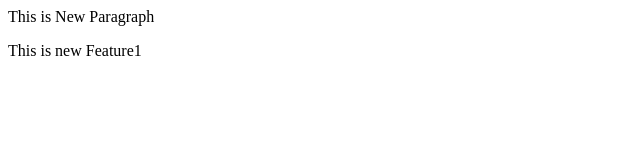
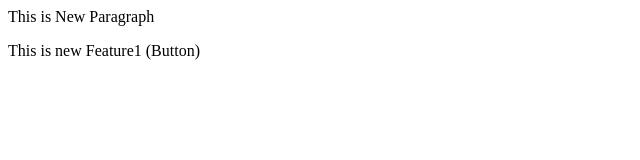
Before and after one commit to Aashutosh029/Localrepo, a plain HTML site: page index.html in a window 1280 px wide. Shown: the full height of the page, 0-640 px from the left. Drawn offline with Linux system fonts and the light colour scheme.

Commit message:
Add Button

```diff
--- a/index.html
+++ b/index.html
@@ -1,2 +1,2 @@
 <p>This is New Paragraph</p>
-<p>This is new Feature1</p>
+<p>This is new Feature1 (Button)</p>
```
